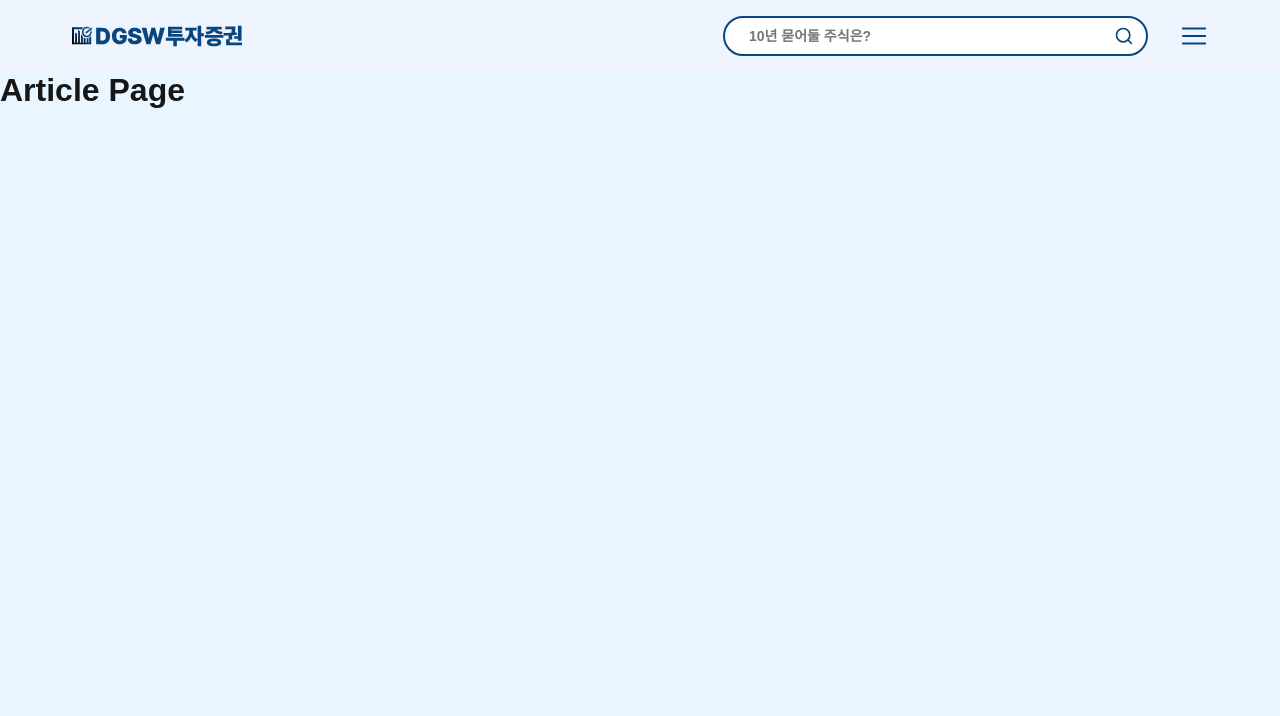
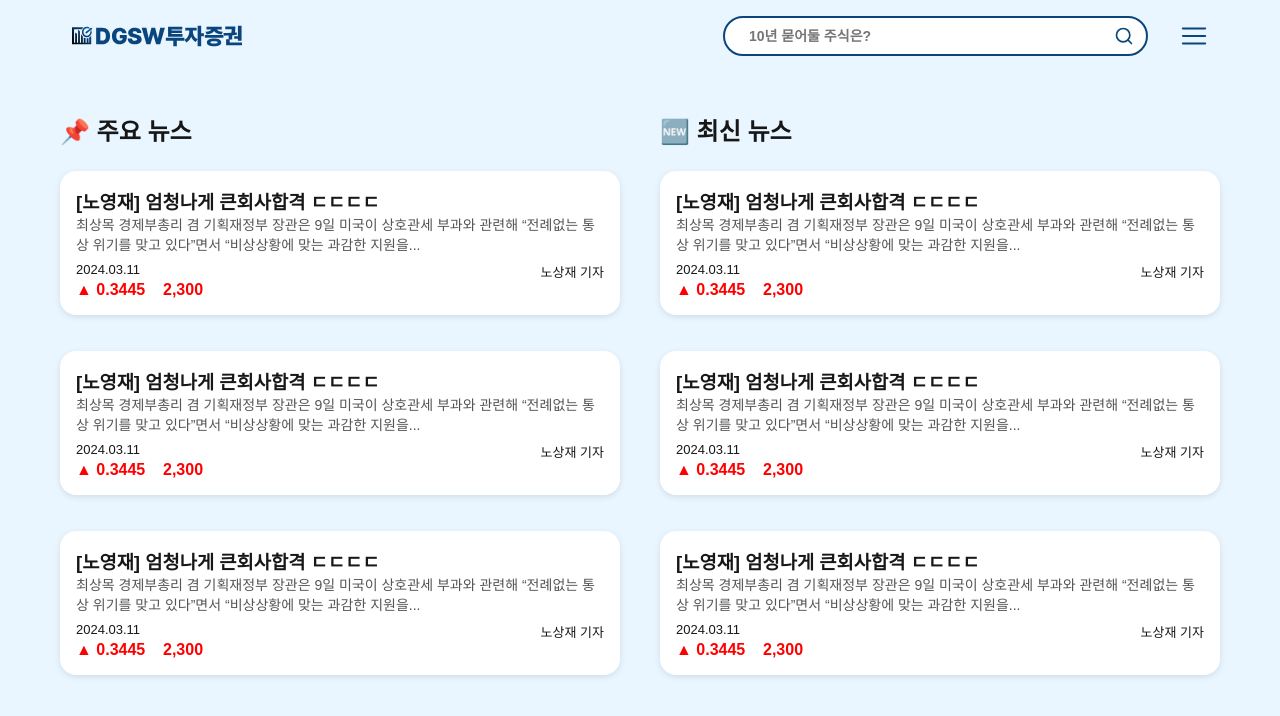
Before and after one commit to ddodongchan/dgsw-investment-web, a Next.js app: page /article in a window 1280 px wide. Shown: the top 716 px of the page. Built offline with nearby package versions, Linux system fonts and the light colour scheme.

Commit message:
feat :: 회사 상세 페이지 연결해놓기.....

```diff
--- /dev/null
+++ b/src/components/articlecard/articlecard.style.ts
@@ -0,0 +1,41 @@
+import styled from "styled-components";
+
+export const Card = styled.div`
+  background-color: white;
+  border-radius: 16px;
+  padding: 16px;
+  margin-bottom: 16px;
+  box-shadow: 0 2px 6px rgba(0, 0, 0, 0.1);
+  transition: transform 0.2s ease;
+  cursor: pointer;
+
+  &:hover {
+    transform: translateY(-4px);
+    box-shadow: 0 4px 12px rgba(0, 0, 0, 0.15);
+  }
+`;
+
+export const Title = styled.h3`
+  font-weight: bold;
+`;
+
+export const Summary = styled.p`
+  color: #555;
+  font-size: 14px;
+  overflow: hidden;
+  display: -webkit-box;
+  -webkit-line-clamp: 2;
+  -webkit-box-orient: vertical;
+`;
+
+export const Info = styled.div`
+  display: flex;
+  justify-content: space-between;
+  font-size: 13px;
+  margin-top: 8px;
+`;
+
+export const RatePrice = styled.div<{ isPositive: boolean }>`
+  color: ${({ isPositive }) => (isPositive ? "red" : "blue")};
+  font-weight: bold;
+`;
--- /dev/null
+++ b/src/components/articlecard/index.tsx
@@ -0,0 +1,41 @@
+import React from "react";
+import { useRouter } from "next/router";
+import * as S from "./articlecard.style";
+
+export interface Article {
+  title: string;
+  summary: string;
+  date: string;
+  author: string;
+  rate: string;
+  price: string;
+}
+
+const ArticleCard = ({ article }: { article: Article }) => {
+  const router = useRouter();
+  const { title, summary, date, author, rate, price } = article;
+
+  const handleClick = () => {
+    // 여기선 title을 URL로 단순 변환해 사용
+    router.push(`/article/${encodeURIComponent(title)}`);
+  };
+
+  const rateValue = parseFloat(rate);
+  const isPositive = rateValue >= 0;
+
+  return (
+    <S.Card onClick={handleClick}>
+      <S.Title>{title}</S.Title>
+      <S.Summary>{summary}</S.Summary>
+      <S.Info>
+        <span>{date}</span>
+        <span>{author}</span>
+      </S.Info>
+      <S.RatePrice isPositive={isPositive}>
+        {isPositive ? "▲" : "▼"} {Math.abs(rateValue)} &nbsp;&nbsp; {price}
+      </S.RatePrice>
+    </S.Card>
+  );
+};
+
+export default ArticleCard;
--- a/src/components/header/header.style.ts
+++ b/src/components/header/header.style.ts
@@ -7,7 +7,7 @@ export const HeaderContainer = styled.header`
   align-items: center;
   justify-content: space-between;
   padding: 16px 72px;
-  background-color: #eef5ff;
+  /* background-color: #eef5ff; */
 
   @media (max-width: 768px) {
     padding: 16px 24px;
--- /dev/null
+++ b/src/pages/article/article.style.ts
@@ -0,0 +1,33 @@
+import styled from "styled-components";
+
+export const Container = styled.div`
+`;
+
+export const ContentWrapper = styled.div`
+  display: flex;
+  flex-wrap: wrap;
+  padding: 40px 60px;
+  gap: 40px;
+
+  @media (max-width: 768px) {
+    flex-direction: column;
+    padding: 20px;
+  }
+`;
+
+export const Section = styled.section`
+  flex: 1;
+  min-width: 300px;
+`;
+
+export const SectionTitle = styled.h2`
+  font-size: 24px;
+  font-weight: 700;
+  margin-bottom: 24px;
+`;
+
+export const Grid = styled.div`
+  display: flex;
+  flex-direction: column;
+  gap: 20px;
+`;
--- a/src/pages/article/index.tsx
+++ b/src/pages/article/index.tsx
@@ -1,12 +1,45 @@
-import Header from "@/components/header/index";
+import Header from "@/components/header";
+import ArticleCard from "@/components/articlecard/index";
+import type { Article } from "@/components/articlecard/index"; // 🔧 type-only import
+import * as S from "./article.style";
+
+const dummyArticle: Article = {
+  title: "[노영재] 엄청나게 큰회사합격 ㄷㄷㄷㄷ",
+  summary:
+    "최상목 경제부총리 겸 기획재정부 장관은 9일 미국이 상호관세 부과와 관련해 “전례없는 통상 위기를 맞고 있다”면서 “비상상황에 맞는 과감한 지원을...",
+  date: "2024.03.11",
+  author: "노상재 기자",
+  rate: "0.3445",
+  price: "2,300",
+};
 
 const Article = () => {
-    return (
-      <div>
-        <Header />
-        <h1>Article Page</h1>
-      </div>
-    );
-  };
+  return (
+    <>
+      <Header />
+      <S.Container>
+        <S.ContentWrapper>
+          <S.Section>
+            <S.SectionTitle>📌 주요 뉴스</S.SectionTitle>
+            <S.Grid>
+              {[1, 2, 3].map((_, i) => (
+                <ArticleCard key={`main-${i}`} article={dummyArticle} />
+              ))}
+            </S.Grid>
+          </S.Section>
 
-  export default Article;
+          <S.Section>
+            <S.SectionTitle>🆕 최신 뉴스</S.SectionTitle>
+            <S.Grid>
+              {[1, 2, 3].map((_, i) => (
+                <ArticleCard key={`latest-${i}`} article={dummyArticle} />
+              ))}
+            </S.Grid>
+          </S.Section>
+        </S.ContentWrapper>
+      </S.Container>
+    </>
+  );
+};
+
+export default Article;
```
Also changed, not shown: src/pages/article/[title].tsx (added, +22 -0 lines).
